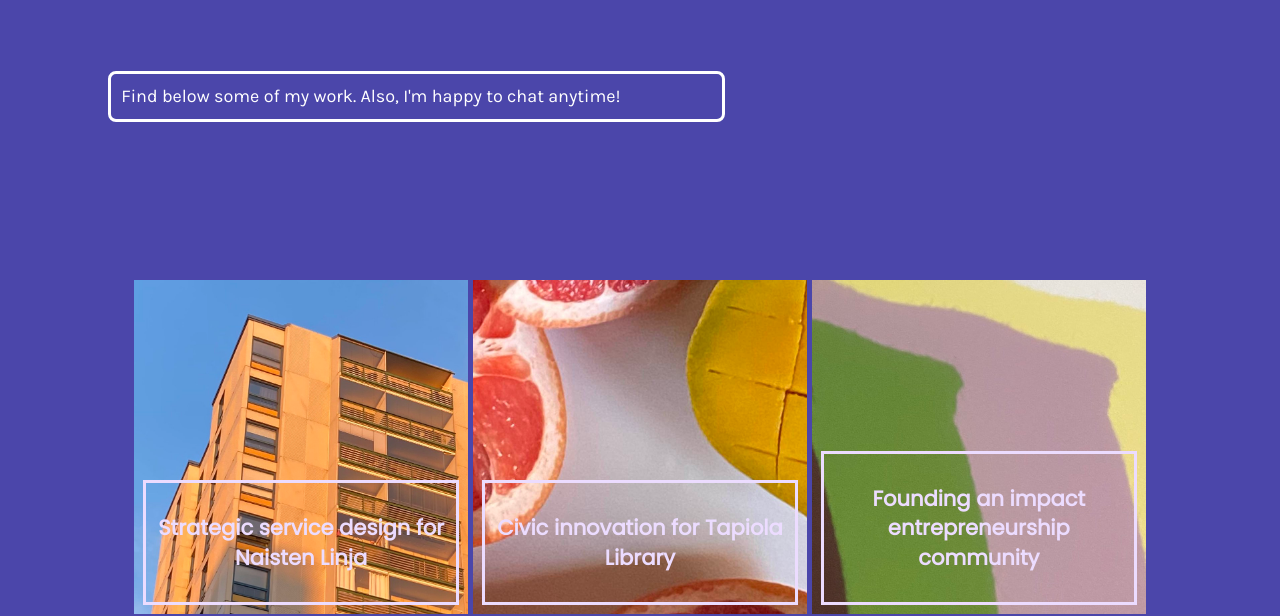
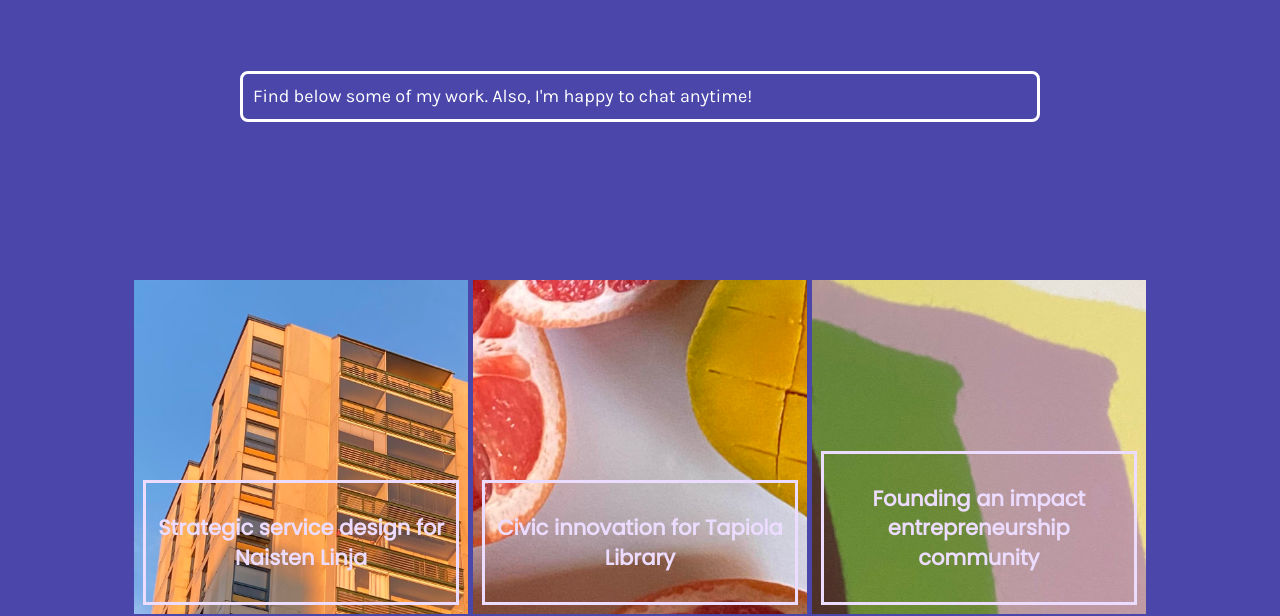
Before and after one commit to hillaklemetti/hillaklemetti.github.io, a plain HTML site: page index.html in a window 1280 px wide. Shown: the part 856-1472 px from the top of the page. Drawn offline with Linux system fonts and the light colour scheme; grey boxes are pictures that could not be loaded.

Commit message:
Update style.css

```diff
--- a/style.css
+++ b/style.css
@@ -29,7 +29,6 @@ rgba(75,70,170,255) tummanliila
       "but but but but"
       "content content content content"
       "em em em em"
-      "em2 em2 em2 em2"
       "fi fi fi fi"
       "con con con con"
       "cv cv cv cv"
@@ -589,7 +588,7 @@ li {
     "in in pic1 pic1"
     "but but but but"
     "content content content content"
-    "em em em2 em2"
+    "em em em em"
     "fi fi fi fi"
     "con con con con"
     "cvt cvt cvt cvt"
@@ -763,7 +762,7 @@ li a {
   margin-right: auto;
   display: block;
   margin-top: 50px;
-  max-width: 600px;
+  max-width: 800px;
 
 
 
@@ -776,10 +775,6 @@ li a {
   margin-left: 60px;
 }
 
-.blank p {
-  margin-right: -20%;
-  padding-right: 100px;
-}
 
 .allwork {
   grid-area: wo;
```
